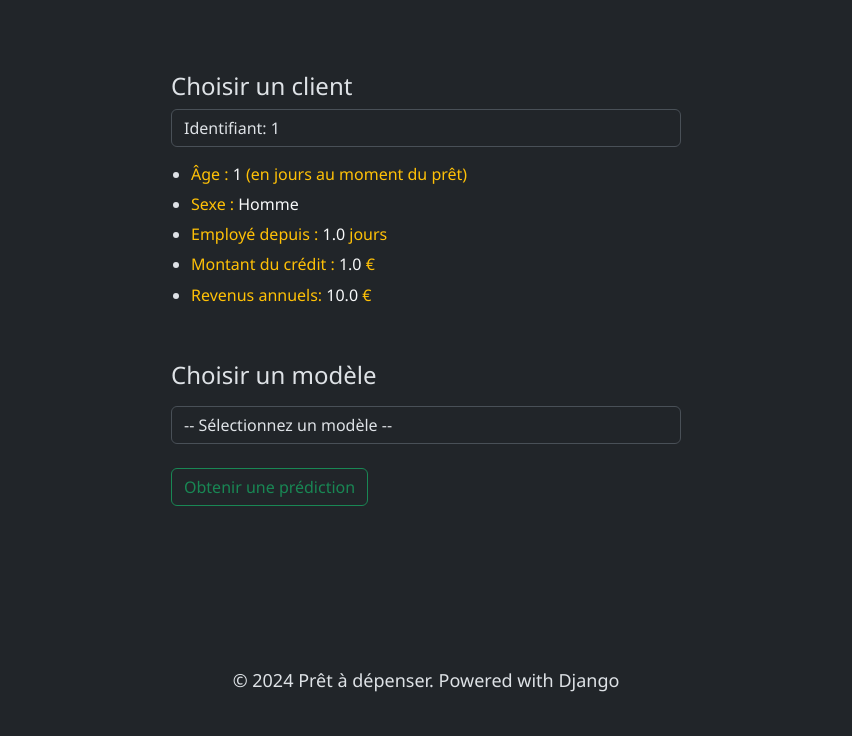
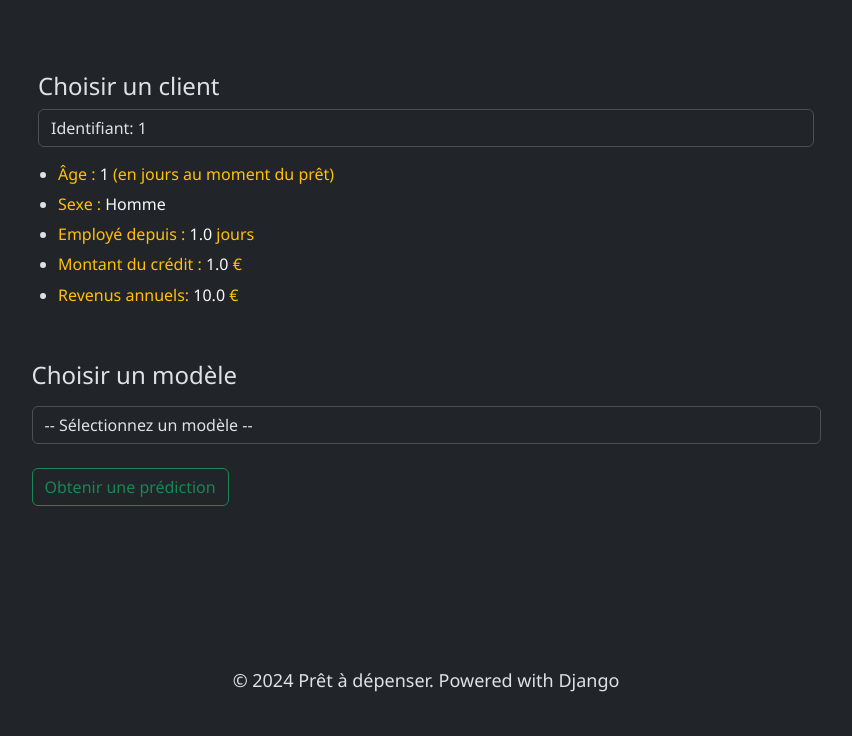
Before and after one commit to fferreira2022/projet7, a Django app: page /api/ in a window 1280 px wide. Shown: the part 64-800 px from the top of the page, without its empty margins (214-1066 px from the left). Run offline with Django 5.2, Linux system fonts and the light colour scheme; a user stored in the database is signed in; tables that the repository leaves empty hold one stand-in row (values such as "Sample post").

Commit message:
changes in api.html file

```diff
--- a/api_credit/templates/api_credit/api.html
+++ b/api_credit/templates/api_credit/api.html
@@ -3,7 +3,7 @@
 {% load static %}
 {% block content %}
 <br><br>
-<div class='container w-50 homepage_main_div'>
+<div class='container w-75 homepage_main_div'>
     <div class='row'>
         <div class='col-md-12 col-sm-12 mb-3'>
             <br><br>
```
